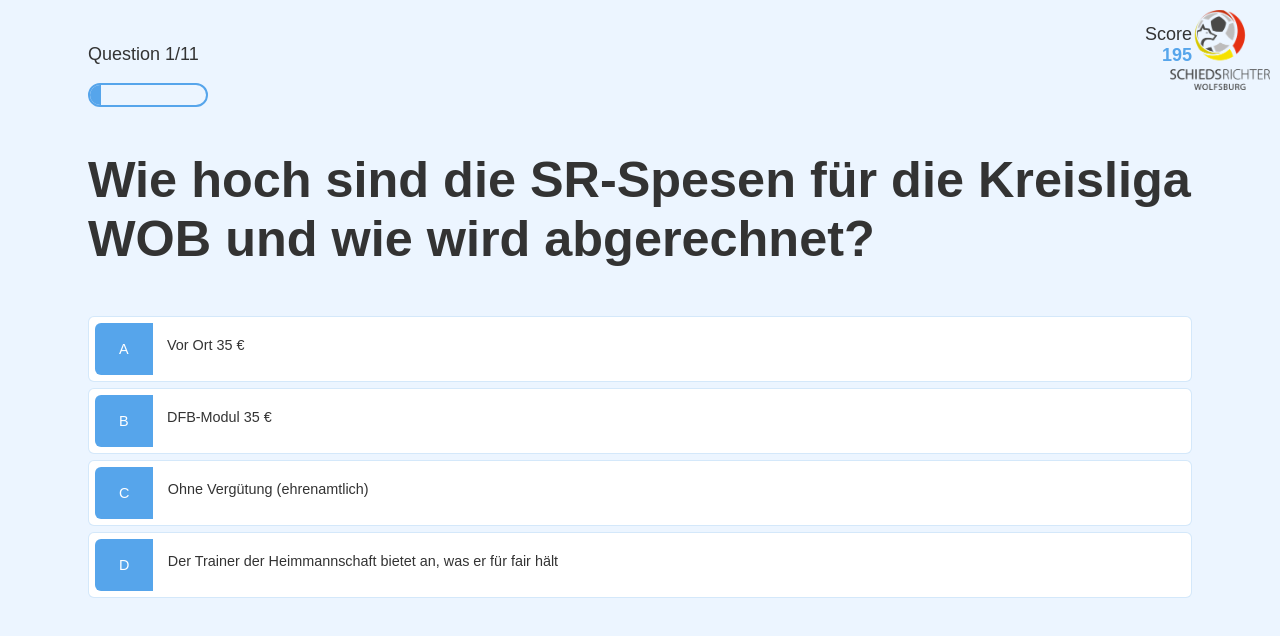
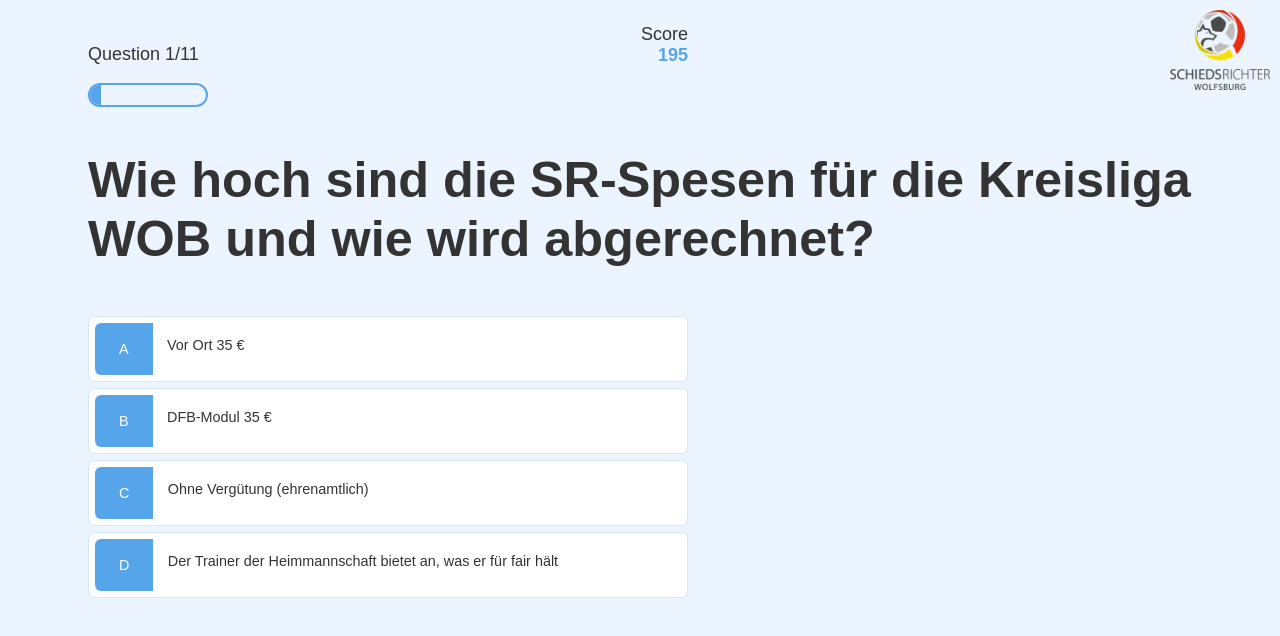
Before and after one commit to fatihguezel/quiz_game, a plain HTML site: page assets/html/game.html in a window 1280 px wide. Drawn offline with Linux system fonts and the light colour scheme.

Commit message:
Update game.css

```diff
--- a/assets/css/game.css
+++ b/assets/css/game.css
@@ -1,54 +1,24 @@
-/* QUESTIONS */
-
-.choice-container {
+/* CONTAINER */
+.question-container {
   display: flex;
-  margin-bottom: 0.5rem;
-  width: 100%;
-  font-size: clamp(1rem, 2.5vw, 1.2rem); /* Dynamische Schriftgröße */
-  border: 0.1rem solid rgba(86, 165, 235, 0.25);
-  background-color: white;
-  padding: 0.5rem; /* Zusätzlicher Innenabstand */
-  border-radius: 0.5rem; /* Abgerundete Kanten */
-}
-
-.choice-container:hover {
-  cursor: pointer;
-  box-shadow: 0 0.4rem 1.4rem 0 rgba(86, 185, 235, 0.5);
-  transform: translateY(-0.1rem);
-  transition: transform 150ms;
-}
-
-.choice-prefix {
-  padding: 1.5rem 2rem; /* Etwas weniger Padding für kompakteres Design */
-  background-color: #56a5eb;
-  color: white;
-  font-size: clamp(1rem, 2vw, 1.2rem); /* Dynamische Schriftgröße */
-  border-radius: 0.5rem 0 0 0.5rem; /* Linke Seite abgerundet */
-}
-
-.choice-text {
-  padding: 1.2rem;
-  width: 100%;
-  font-size: clamp(1rem, 2.5vw, 1.2rem); /* Dynamische Schriftgröße */
-}
-
-/* Farben für richtige und falsche Antworten */
-.correct {
-  background-color: #28a745; /* Grün */
-  color: white;
-}
-
-.incorrect {
-  background-color: #dc3545; /* Rot */
-  color: white;
+  flex-direction: column; /* Vertikale Anordnung der Elemente */
+  align-items: center; /* Zentriert die Inhalte horizontal */
+  justify-content: center; /* Zentriert die Inhalte vertikal */
+  width: 90%; /* Nimmt 90% der Bildschirmbreite */
+  max-width: 800px; /* Begrenze die maximale Breite */
+  margin: 0 auto; /* Zentriert den Container horizontal */
+  height: 80vh; /* Nimmt 80% der verfügbaren Höhe */
+  text-align: center;
+  gap: 1rem; /* Abstand zwischen den Elementen */
 }
 
 /* HUD */
-
 #hud {
   display: flex;
   justify-content: space-between;
-  align-items: center; /* Zentriert die Inhalte vertikal */
+  align-items: center;
+  width: 100%;
+  max-width: 600px; /* Begrenze die Breite */
   margin-bottom: 2rem; /* Abstand zum Fragenbereich */
 }
 
@@ -56,11 +26,6 @@
   text-align: center;
   font-size: clamp(1rem, 2.5vw, 1.5rem); /* Dynamische Schriftgröße */
   color: #333;
-}
-
-.score-main-text {
-  text-align: center;
-  font-size: clamp(1.2rem, 3vw, 1.8rem); /* Dynamische Schriftgröße */
 }
 
 #progressBar {
@@ -89,3 +54,50 @@
   text-align: right;
   font-size: clamp(1rem, 2.5vw, 1.5rem); /* Dynamische Schriftgröße */
 }
+
+/* QUESTIONS */
+.choice-container {
+  display: flex;
+  margin-bottom: 0.5rem;
+  width: 100%;
+  max-width: 600px; /* Begrenze die Breite */
+  font-size: clamp(1rem, 2.5vw, 1.2rem); /* Dynamische Schriftgröße */
+  border: 0.1rem solid rgba(86, 165, 235, 0.25);
+  background-color: white;
+  padding: 0.5rem; /* Zusätzlicher Innenabstand */
+  border-radius: 0.5rem; /* Abgerundete Kanten */
+  justify-content: space-between; /* Präzise Platzierung von Prefix und Text */
+}
+
+.choice-container:hover {
+  cursor: pointer;
+  box-shadow: 0 0.4rem 1.4rem 0 rgba(86, 185, 235, 0.5);
+  transform: translateY(-0.1rem);
+  transition: transform 150ms;
+}
+
+.choice-prefix {
+  padding: 1.5rem 2rem; /* Etwas weniger Padding für kompakteres Design */
+  background-color: #56a5eb;
+  color: white;
+  font-size: clamp(1rem, 2vw, 1.2rem); /* Dynamische Schriftgröße */
+  border-radius: 0.5rem 0 0 0.5rem; /* Linke Seite abgerundet */
+}
+
+.choice-text {
+  padding: 1.2rem;
+  width: 100%;
+  font-size: clamp(1rem, 2.5vw, 1.2rem); /* Dynamische Schriftgröße */
+  text-align: left; /* Text linksbündig */
+}
+
+/* Farben für richtige und falsche Antworten */
+.correct {
+  background-color: #28a745; /* Grün */
+  color: white;
+}
+
+.incorrect {
+  background-color: #dc3545; /* Rot */
+  color: white;
+}
```
